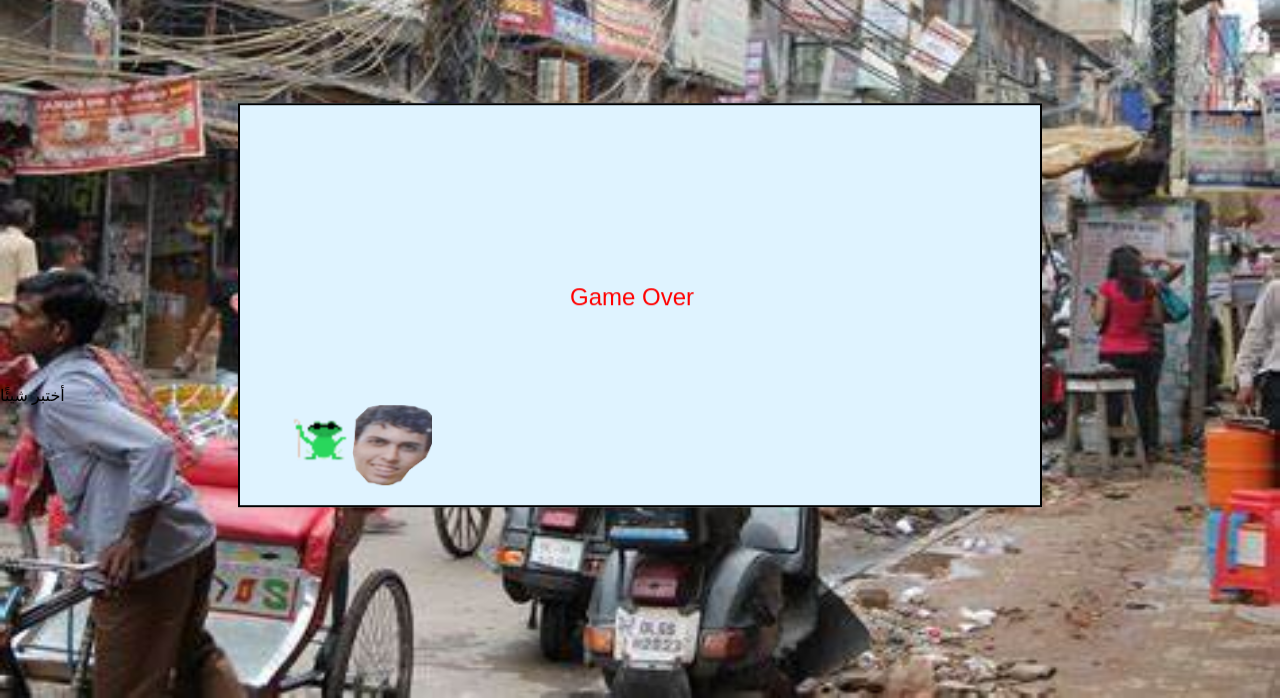
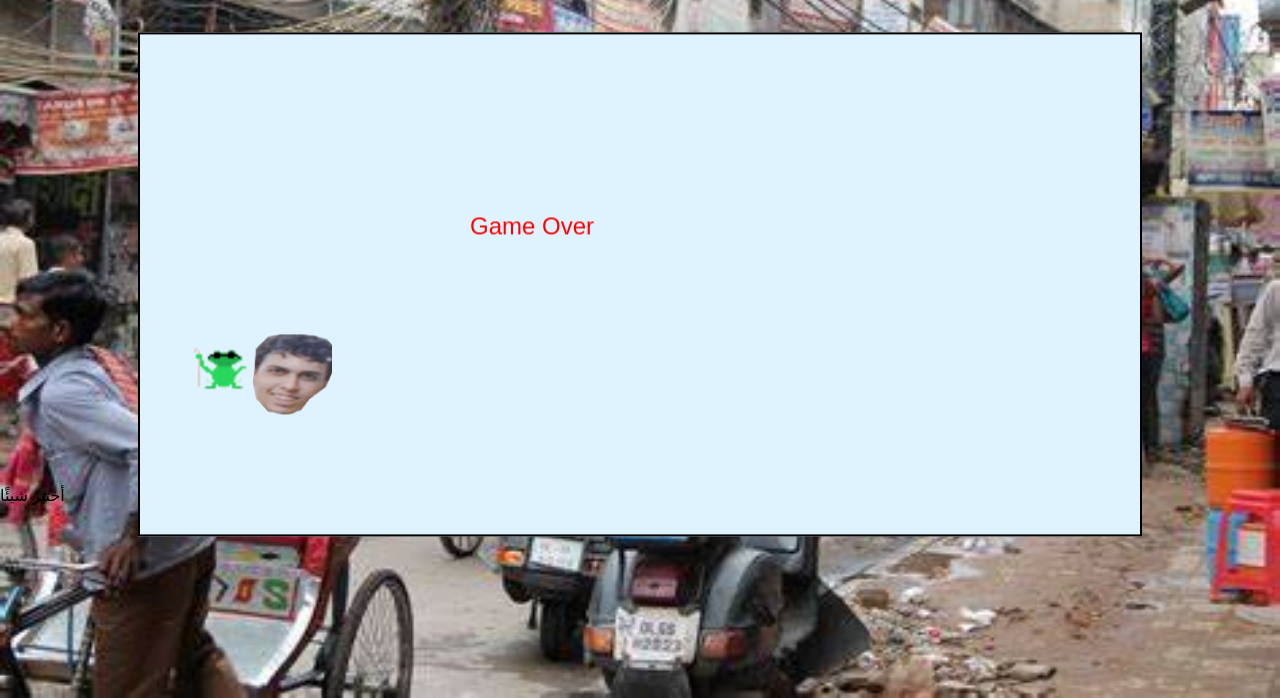
Before and after one commit to SarmentoCaio/Blind-Frog, a plain HTML site: page index.html in a window 1280 px wide. Shown: the part 102-800 px from the top of the page. Drawn offline with Linux system fonts and the light colour scheme.

Commit message:
Commit 4

```diff
--- a/game.js
+++ b/game.js
@@ -2,7 +2,7 @@ const canvas = document.getElementById("gameCanvas");
 const ctx = canvas.getContext("2d");
 
 const frog = { x: 50, y: 300, width: 64, height: 64, speed: 8 };
-const oliveira = { x: 400, y: 300, width: 80, height: 80, speed: 2 };
+const oliveira = { x: 400, y: 300, width: 80, height: 80, speed: 3 };
 let keys = {};
 let gameOver = false;
 
@@ -41,6 +41,14 @@ function update() {
   if (frog.y + frog.height < 0) frog.y = canvas.height;
   if (frog.y > canvas.height) frog.y = -frog.height;
 
+
+// Wrap horizontal
+if (frog.x + frog.width < 0) frog.x = canvas.width;
+if (frog.x > canvas.width) frog.x = -frog.width;
+
+// Wrap vertical
+if (frog.y + frog.height < 0) frog.y = canvas.height;
+if (frog.y > canvas.height) frog.y = -frog.height;
 
   // Colisão
   if (isColliding(frog, oliveira)) {
--- a/index.html
+++ b/index.html
@@ -8,7 +8,7 @@
 
 <body>
 <img class="logomarca" src="logo.png" alt="Logomarca">
-<canvas id="gameCanvas" width="800" height="400"></canvas>
+<canvas id="gameCanvas" width="1000" height="500"></canvas>
 <script src="game.js"></script>
 <footer>أختبر شيئًا</footer>
 </body>
--- a/style.css
+++ b/style.css
@@ -23,7 +23,7 @@ body {
 }
 
 canvas {
-    transform: translateY(30%);
+    transform: translateY(10%);
     background: #dff3ff;
     display: block;
     margin: 0 auto;
```
